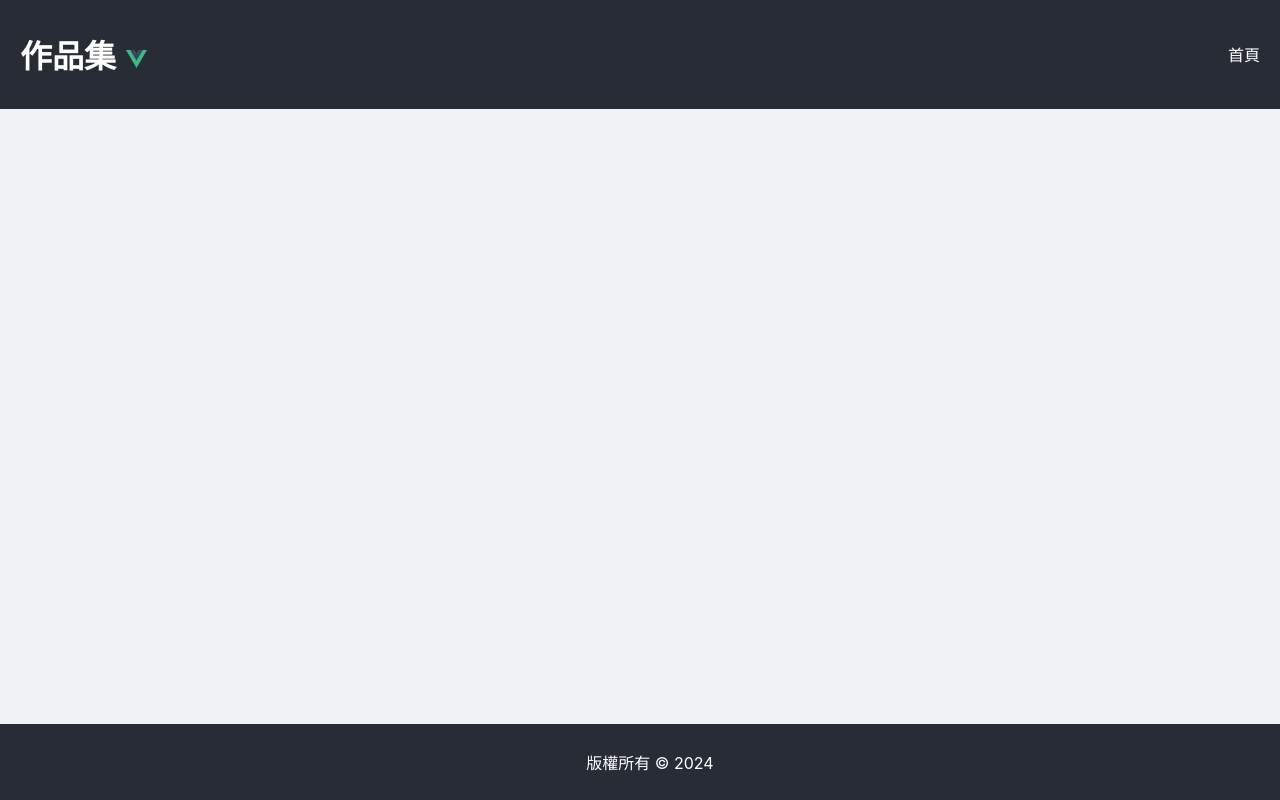
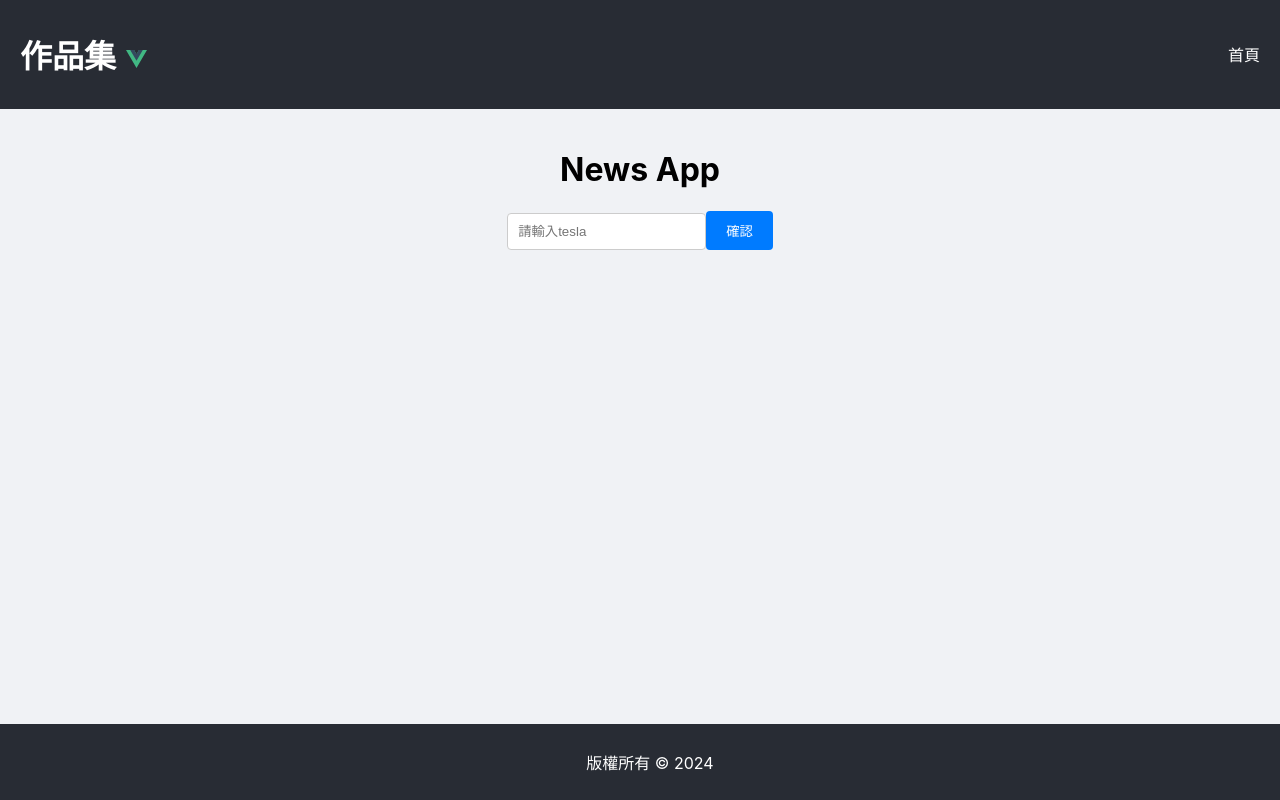
Before and after one commit to z0972935669/portfolio, a Vue app: page /news in a window 1280 px wide. Before the commit this address had no page. Built offline with nearby package versions, Linux system fonts and the light colour scheme.

Commit message:
update file

```diff
--- a/package.json
+++ b/package.json
@@ -11,6 +11,7 @@
     "deploy": "gh-pages -d dist"
   },
   "dependencies": {
+    "axios": "^1.7.2",
     "pinia": "^2.1.7",
     "sass": "^1.77.4",
     "vue": "^3.4.21",
--- a/src/components/ProjectList.vue
+++ b/src/components/ProjectList.vue
@@ -18,7 +18,7 @@ export default {
   },
   setup() {
     let projects = reactive([
-        { id: 1, title: "天氣", description: "天氣串接api", link: "/weather"},
+        { id: 1, title: "新聞", description: "新聞串接api", link: "/news"},
         { id: 2, title: "項目二", description: "這是第二個項目", link: ""},
       ]);
 
--- a/src/router/index.js
+++ b/src/router/index.js
@@ -1,6 +1,6 @@
 import { createRouter, createWebHistory } from 'vue-router';
 import Home from '@/views/Home.vue';
-import Weather from '@/views/weather/Weather.vue';
+import News from '@/views/news/News.vue';
 
 const routes = [
   {
@@ -9,9 +9,9 @@ const routes = [
     component: Home
   },
   {
-    path: '/weather',
-    name: 'Weather',
-    component: Weather
+    path: '/news',
+    name: 'News',
+    component: News
   }
 ];
 
--- /dev/null
+++ b/src/stores/newsStore.js
@@ -0,0 +1,31 @@
+import { defineStore } from 'pinia';
+import axios from 'axios';
+
+// URL: https://newsapi.org/
+// 免費API URL: https://codelove.tw/@tony/post/2anmG3
+
+export const useNewsStore = defineStore('news', {
+  state: () => ({
+    newsData: null,
+    loading: false,
+    error: null
+  }),
+  actions: {
+    async fetchNews(title) {
+        console.log('title :>> ', title);
+      this.loading = true;
+      this.error = null;
+      try {
+        const API_KEY = '30a5807237ed40ee833078daa9feab1a';
+        const BASE_URL = 'https://newsapi.org/v2/everything';
+        const res = await axios.get(`${BASE_URL}?q=${title}&from=2024-05-14&sortBy=publishedAt&apiKey=${API_KEY}`);
+        this.newsData = res.data;
+        console.log('this.newsData :>> ', this.newsData);
+      } catch (err) {
+        this.error = 'Unable to fetch news data';
+      } finally {
+        this.loading = false;
+      }
+    }
+  }
+});
--- /dev/null
+++ b/src/views/news/News.vue
@@ -0,0 +1,86 @@
+<template>
+    <div class="news-container">
+      <h1>News App</h1>
+      <input v-model="title" placeholder="請輸入tesla" />
+      <button @click="getNews">確認</button>
+
+      <div v-if="loading" class="loading">Loading...</div>
+      <div v-if="error" class="error">{{ error }}</div>
+      <div v-if="newsData" class="news-info">
+        <!-- <h2>{{ newsData.city.name }}</h2> -->
+        <!-- <p>{{ newsData.news[0].description }}</p> -->
+        <!-- <p>{{ newsData.main.temp }}°C</p> -->
+      </div>
+    </div>
+  </template>
+
+  <script>
+  import { ref } from 'vue';
+  import { useNewsStore } from '@/stores/newsStore';
+
+  export default {
+    setup() {
+      const title = ref('');
+      const newsStore = useNewsStore();
+      const getNews = () => {
+        newsStore.fetchNews(title.value);
+      };
+
+      return {
+        title,
+        getNews,
+        ...newsStore
+      };
+    }
+  };
+  </script>
+
+  <style lang="scss" scoped>
+  .news-container {
+    max-width: 600px;
+    margin: 0 auto;
+    padding: 20px;
+    text-align: center;
+
+    input {
+      padding: 10px;
+      margin-bottom: 10px;
+      border: 1px solid #ccc;
+      border-radius: 4px;
+    }
+
+    button {
+      padding: 10px 20px;
+      border: none;
+      background-color: #007bff;
+      color: #fff;
+      border-radius: 4px;
+      cursor: pointer;
+
+      &:hover {
+        background-color: #0056b3;
+      }
+    }
+
+    .loading {
+      margin-top: 20px;
+    }
+
+    .error {
+      color: red;
+      margin-top: 20px;
+    }
+
+    .weather-info {
+      margin-top: 20px;
+
+      h2 {
+        margin: 0;
+      }
+
+      p {
+        margin: 5px 0;
+      }
+    }
+  }
+</style>
--- a/src/views/weather/Weather.vue
+++ /dev/null
@@ -1,13 +0,0 @@
-<template>
-    <div>
-        <h1>weather</h1>
-    </div>
-</template>
-
-<script setup>
-
-</script>
-
-<style lang="scss" scoped>
-
-</style>
```
Also changed, not shown: src/stores/index.js (deleted), 6 other files (tests, documents, lock files or other folders).
